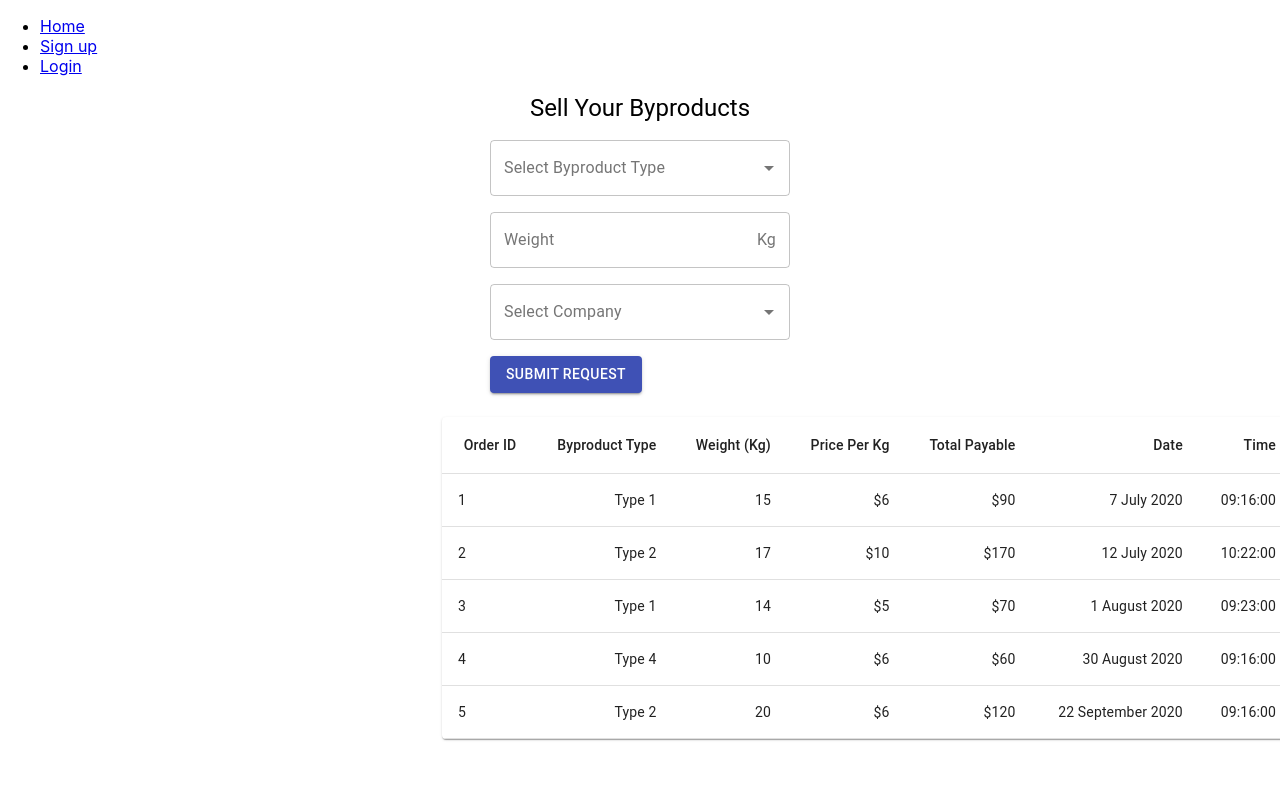
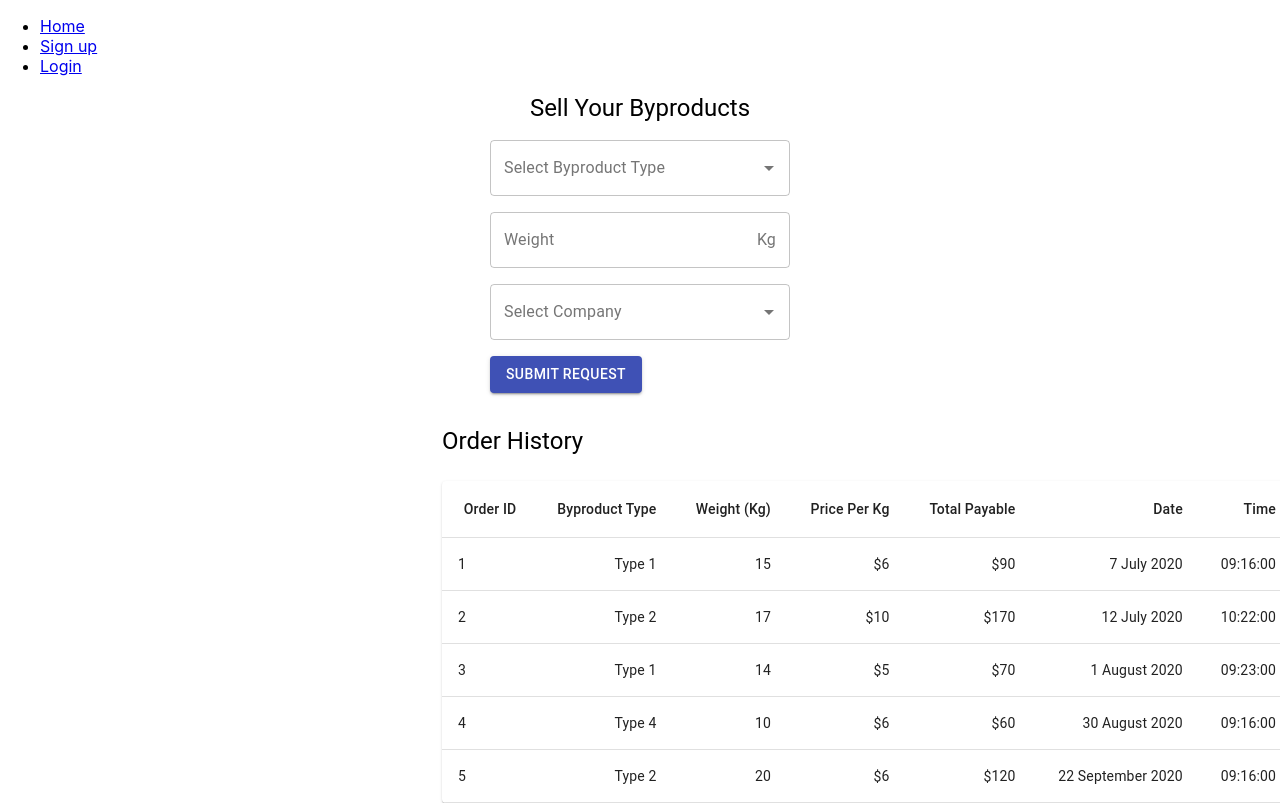
Before and after one commit to hsp98/BIOVIS, a React (Create React App) app in the folder biovis/: page /buysell in a window 1280 px wide. Built offline with nearby package versions, Linux system fonts and the light colour scheme.

Commit message:
Hotfixes

```diff
--- a/biovis/src/buysell/buysell.js
+++ b/biovis/src/buysell/buysell.js
@@ -150,7 +150,9 @@ class BuySell extends React.Component {
             </Button>
           </form>
         </div>
-
+        <Typography component="h1" variant="h5" style={{ marginTop: 32 }}>
+          Order History
+        </Typography>
         <TableContainer component={Paper} style={{ marginTop: 24, width: 850 }}>
           <Table className={styles.table} aria-label="simple table">
             <TableHead>
```
